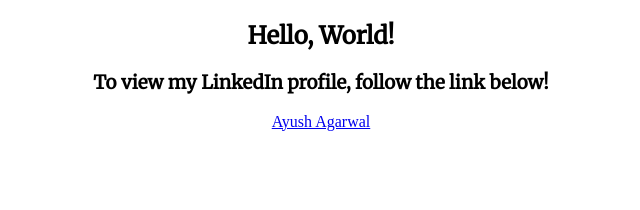
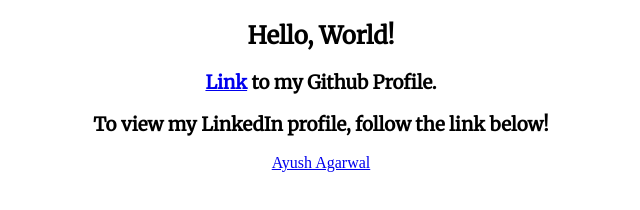
Before and after one commit to ayushdata/ayushdata.github.io, a plain HTML site: page index.html in a window 1280 px wide. Shown: the whole page, without its empty margins (319-959 px from the left). Drawn offline with Linux system fonts and the light colour scheme.

Commit message:
Added link to Github

```diff
--- a/index.html
+++ b/index.html
@@ -21,6 +21,7 @@
     <body>
         <div id="num1" class="heading">
             <h2>Hello, World!</h2>
+            <h3><a target="_blank" href="https://github.com/ayushdata">Link</a> to my Github Profile.</h3>
             <h3>To view my LinkedIn profile, follow the link below!</h3>
         </div>
         <div id="num2" class="adjust">
```
